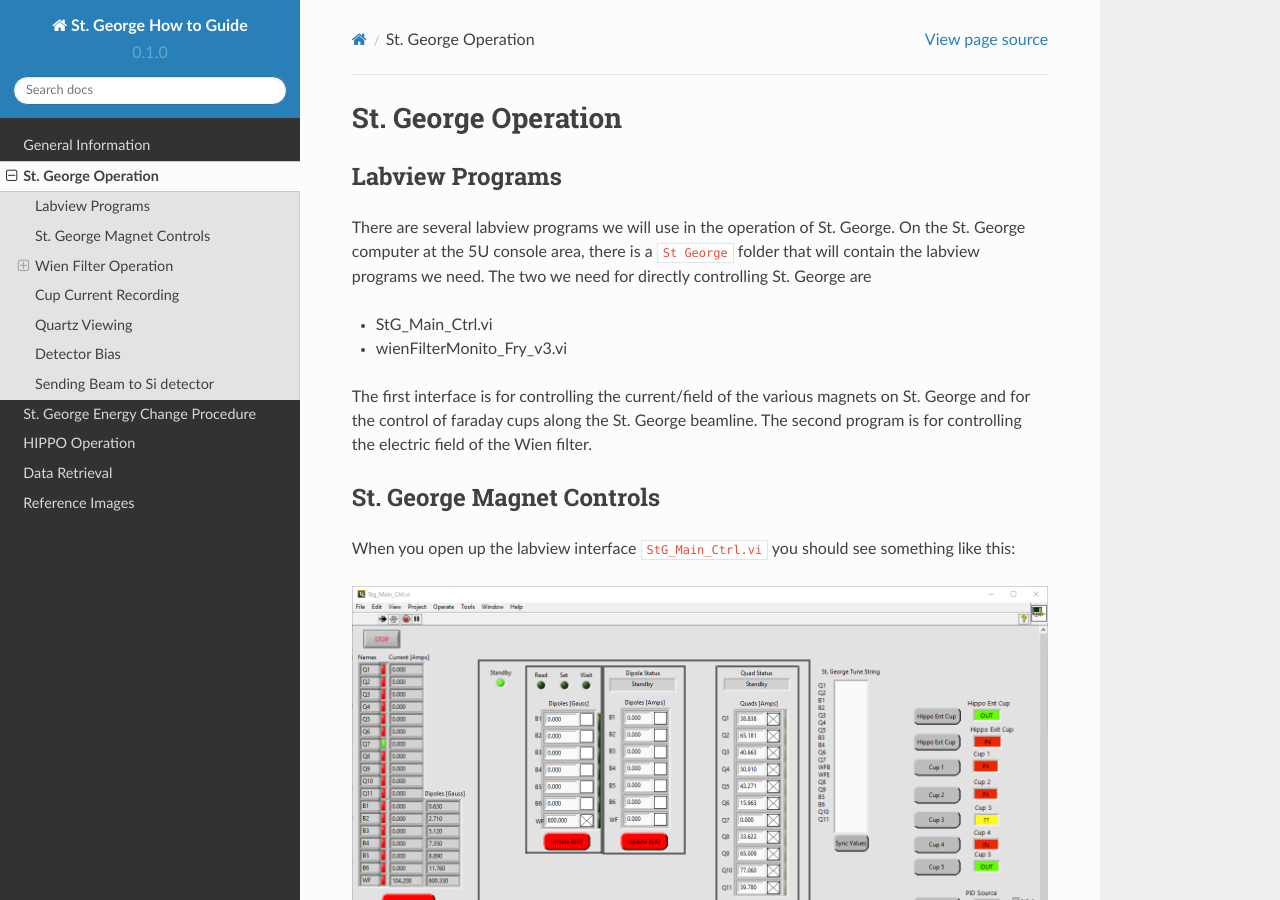
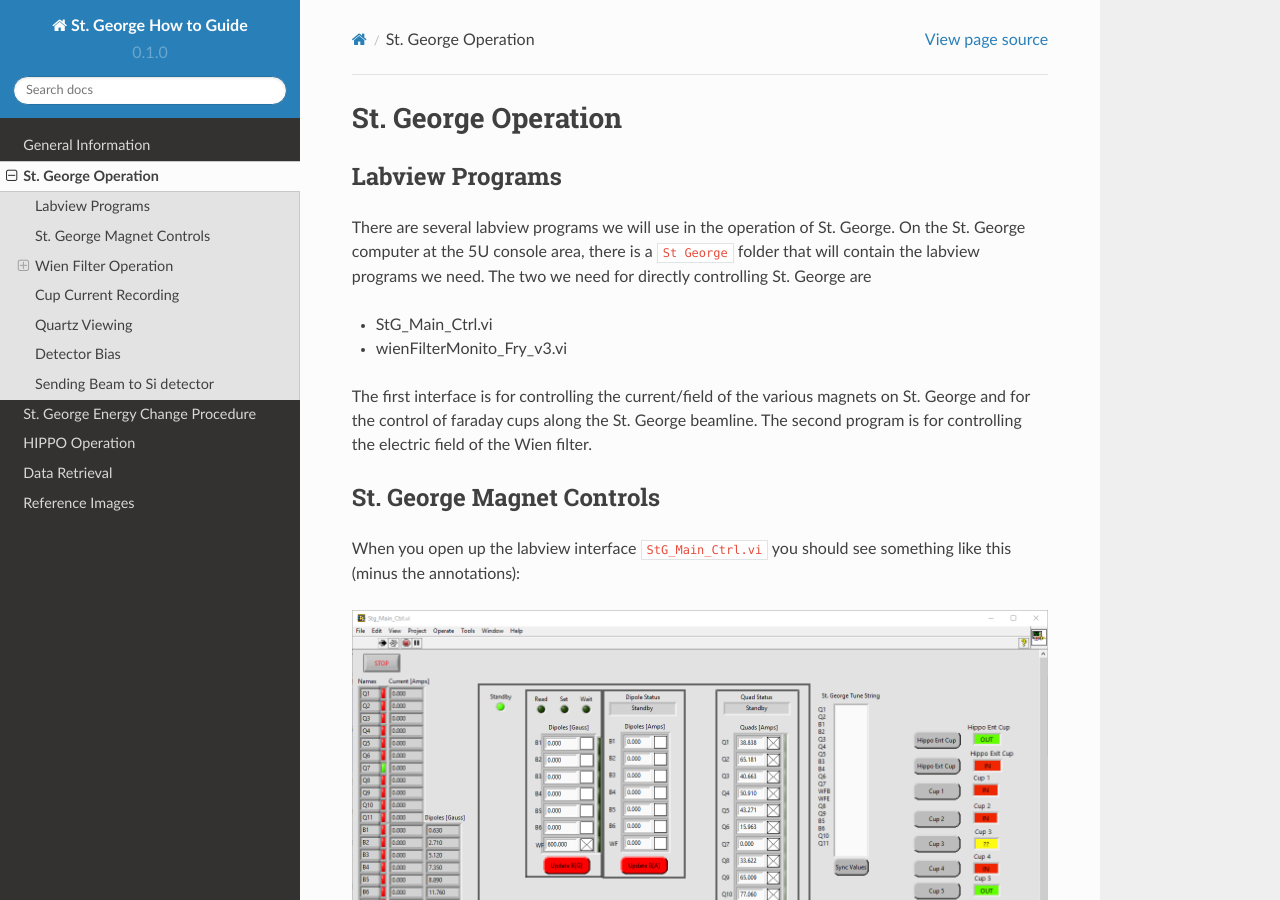
Before and after one commit to asanch25/StG-How-To, a Sphinx documentation site: the page built from docs/source/stgoperation.rst, in a window 1280 px wide and 900 px high. Built offline with Sphinx 7.4.7 and the Read the Docs theme 2.0.0, drawn with Linux system fonts in a browser that asks for light colours; pages that are not in the unit, such as notebooks, are missing from menus.

Commit message:
Update stgoperation.rst

```diff
--- a/docs/source/stgoperation.rst
+++ b/docs/source/stgoperation.rst
@@ -15,7 +15,7 @@ The first interface is for controlling the current/field of the various magnets
 
 St. George Magnet Controls
 --------------------------
-When you open up the labview interface :code:`StG_Main_Ctrl.vi` you should see something like this:
+When you open up the labview interface :code:`StG_Main_Ctrl.vi` you should see something like this (minus the annotations):
 
 .. _stgmagcontrols:
 
```
